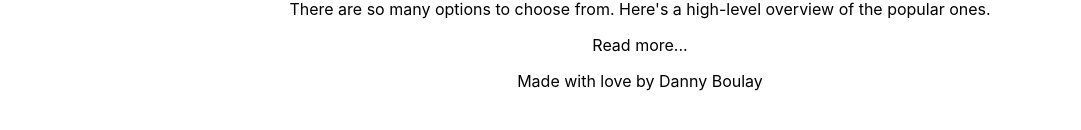
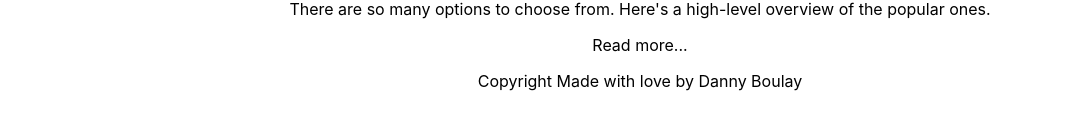
Before and after one commit to danny-boulay/First-React-App, a React (Create React App) app: page / in a window 1280 px wide. Shown: the part 526-656 px from the top of the page, without its empty margins (0-1081 px from the left). Built offline with nearby package versions, Linux system fonts and the light colour scheme.

Commit message:
modification pour test

```diff
--- a/src/components/Footer.js
+++ b/src/components/Footer.js
@@ -1,7 +1,7 @@
 function Footer() {
     return (
         <div className="copyright">
-            <p>Made with love by Danny Boulay</p>
+            <p>Copyright Made with love by Danny Boulay</p>
         </div>
     );
 };
```
